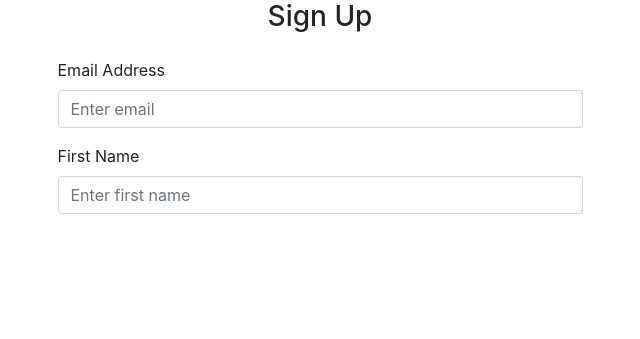
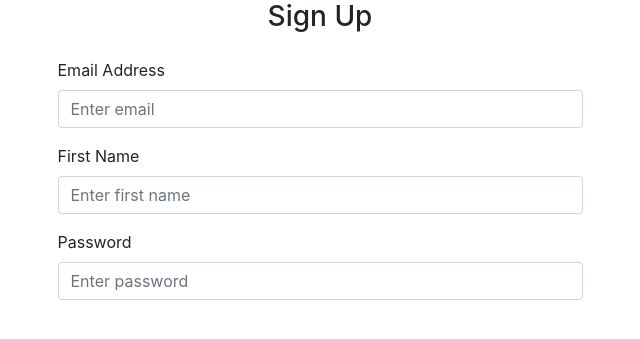
Before and after one commit to Chaapppp/Create-a-website-with-Flask, a Flask app: page /sign-up in a window 1280 px wide. Shown: the part 56-395 px from the top of the page, without its empty margins (320-960 px from the left). Run offline with Flask 3, Linux system fonts and the light colour scheme; some libraries are stand-ins or nearby versions.

Commit message:
password

```diff
--- a/website/templates/sign_up.html
+++ b/website/templates/sign_up.html
@@ -31,6 +31,17 @@
             />
           </div>
 
+          <div class="form-group">
+            <label for="password1">Password</label>
+            <input
+              type="password"
+              class="form-control"
+              id="password1"
+              name="password1"
+              placeholder="Enter password"
+            />
+          </div>
+
       </form>
 
     </div>
```
